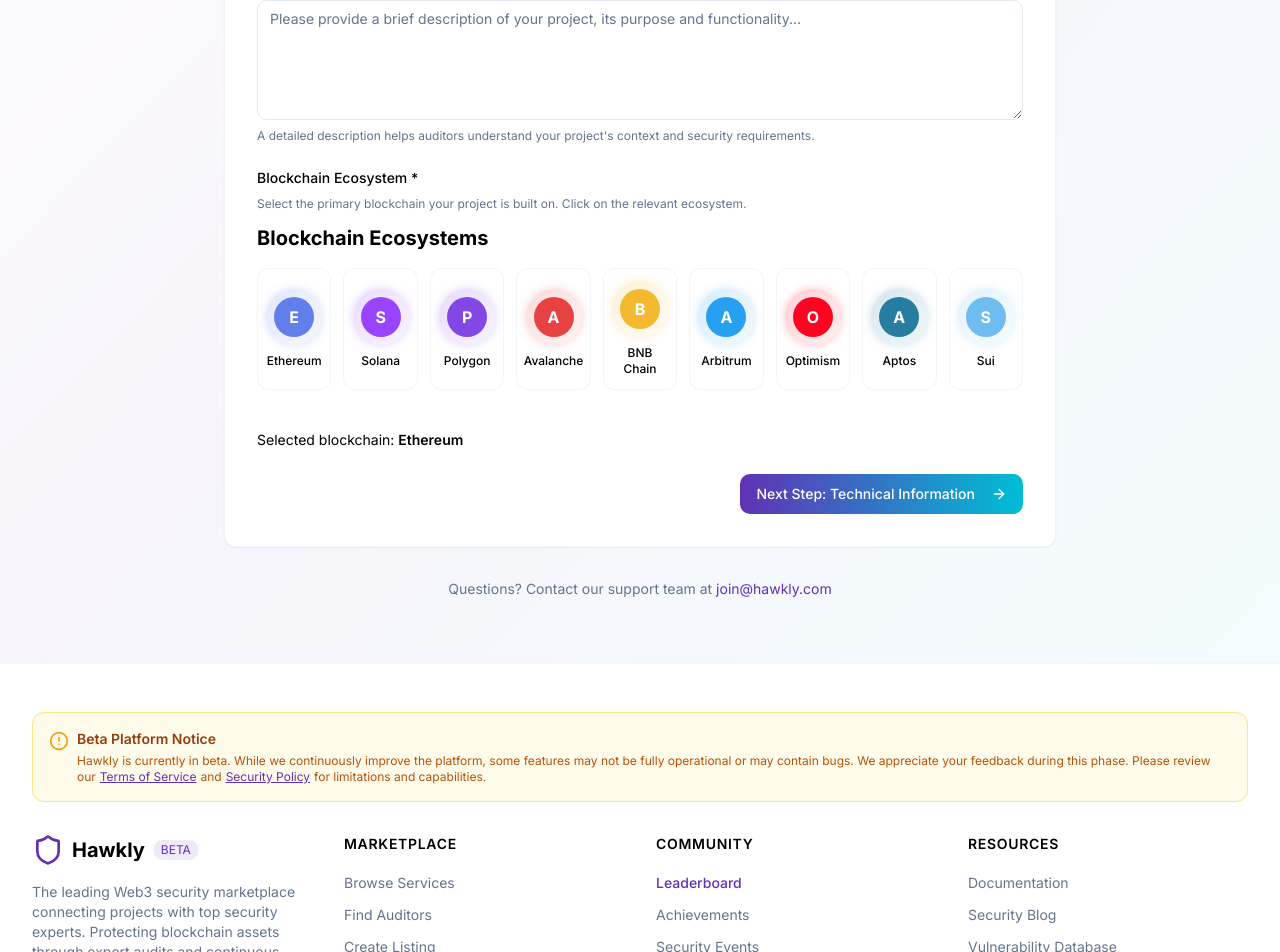
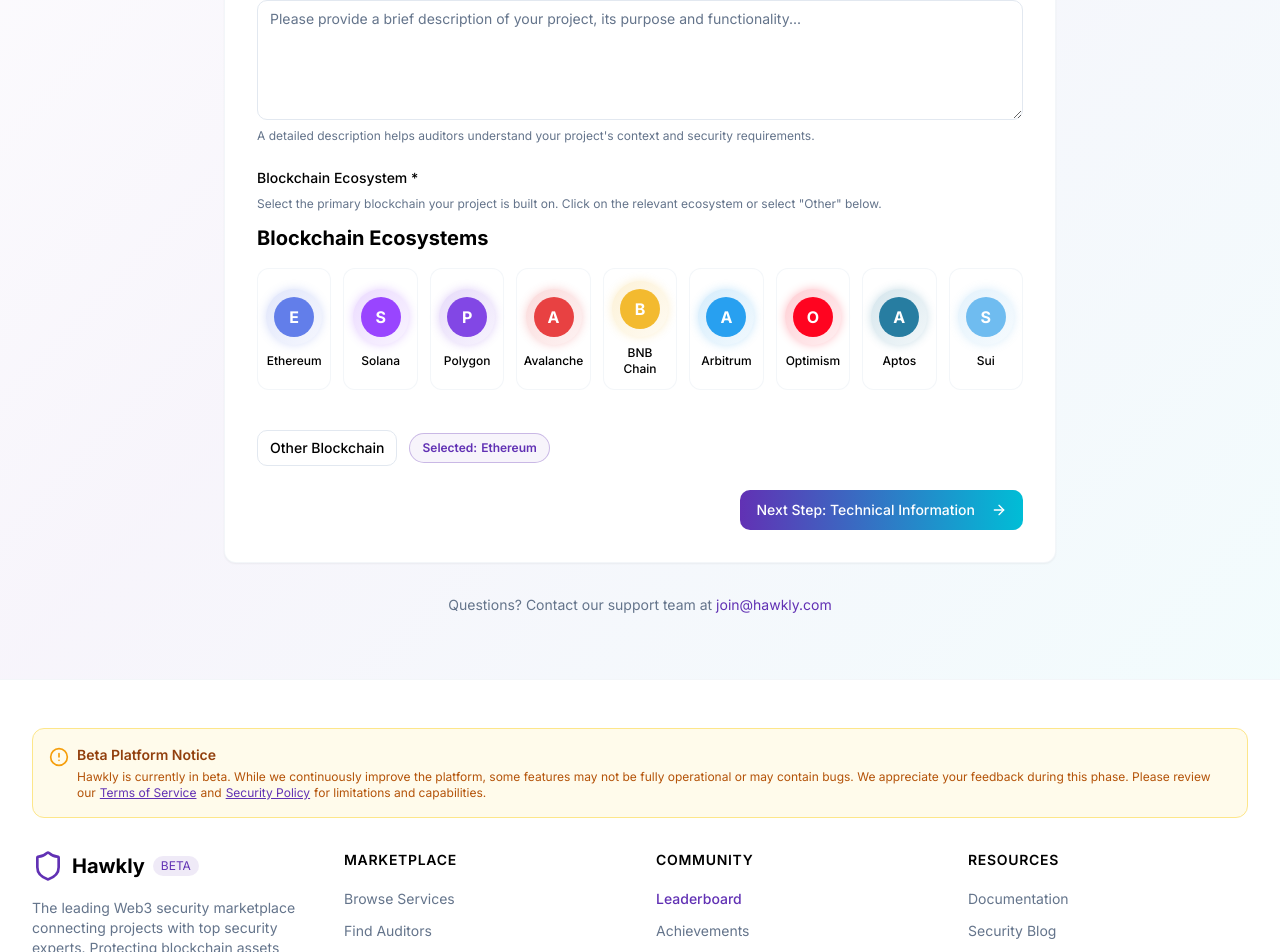
Before and after one commit to wund3run/secure-web3-arena, a React (Vite) app: page /request-audit in a window 1280 px wide. Shown: the part 734-1686 px from the top of the page. Built offline with nearby package versions, Linux system fonts and the light colour scheme.

Commit message:
feat: Add "Other" option for blockchain selection
Allow users to specify a blockchain not listed in the ecosystem options.

```diff
--- a/src/components/audit-request/AuditRequestForm.tsx
+++ b/src/components/audit-request/AuditRequestForm.tsx
@@ -13,6 +13,7 @@ export interface AuditFormData {
   contactEmail: string;
   contactName: string;
   blockchain: string;
+  customBlockchain?: string;
   repositoryUrl: string;
   contractCount: string;
   linesOfCode: string;
@@ -36,6 +37,7 @@ const AuditRequestForm = ({ onSubmitSuccess }: AuditRequestFormProps) => {
     contactEmail: "",
     contactName: "",
     blockchain: "Ethereum",
+    customBlockchain: "",
     repositoryUrl: "",
     contractCount: "",
     linesOfCode: "",
@@ -61,11 +63,24 @@ const AuditRequestForm = ({ onSubmitSuccess }: AuditRequestFormProps) => {
 
   const handleEcosystemClick = (ecosystem: string) => {
     setFormData({ ...formData, blockchain: ecosystem });
-    toast.success(`Selected ${ecosystem} as your blockchain ecosystem`);
+    if (ecosystem !== "Other") {
+      toast.success(`Selected ${ecosystem} as your blockchain ecosystem`);
+    }
   };
 
   const handleSubmit = (e: React.FormEvent) => {
     e.preventDefault();
+
+    // If "Other" is selected, use the custom blockchain name instead
+    const finalData = {
+      ...formData,
+      blockchain: formData.blockchain === "Other" && formData.customBlockchain
+        ? formData.customBlockchain
+        : formData.blockchain
+    };
+
+    console.log("Submitting data:", finalData);
+
     toast.success("Audit request submitted successfully!", {
       description: "Our AI will match you with the perfect auditors for your project.",
     });
--- a/src/components/audit-request/steps/ProjectDetailsStep.tsx
+++ b/src/components/audit-request/steps/ProjectDetailsStep.tsx
@@ -1,5 +1,5 @@
 
-import React from 'react';
+import React, { useState } from 'react';
 import { Button } from "@/components/ui/button";
 import { Input } from "@/components/ui/input";
 import { Textarea } from "@/components/ui/textarea";
@@ -7,6 +7,7 @@ import { Select, SelectContent, SelectItem, SelectTrigger, SelectValue } from "@
 import { ArrowRight, FileText } from "lucide-react";
 import { BlockchainEcosystems } from "@/components/marketplace/sections/BlockchainEcosystems";
 import { AuditFormData } from '../AuditRequestForm';
+import { Badge } from "@/components/ui/badge";
 
 interface ProjectDetailsStepProps {
   formData: AuditFormData;
@@ -25,6 +26,18 @@ const ProjectDetailsStep: React.FC<ProjectDetailsStepProps> = ({
   handleEcosystemClick,
   nextStep
 }) => {
+  const [showCustomBlockchain, setShowCustomBlockchain] = useState(formData.blockchain === "Other");
+
+  const handleBlockchainSelection = (blockchain: string) => {
+    if (blockchain === "Other") {
+      setShowCustomBlockchain(true);
+      handleEcosystemClick("Other");
+    } else {
+      setShowCustomBlockchain(false);
+      handleEcosystemClick(blockchain);
+    }
+  };
+
   return (
     <div className="space-y-6">
       <h2 className="text-xl font-semibold mb-4 flex items-center">
@@ -110,10 +123,11 @@ const ProjectDetailsStep: React.FC<ProjectDetailsStepProps> = ({
         </p>
       </div>
 
+      <div className="space-y-4">
         <div>
           <label className="text-sm font-medium block mb-2">Blockchain Ecosystem *</label>
           <p className="text-xs text-muted-foreground mb-3">
-          Select the primary blockchain your project is built on. Click on the relevant ecosystem.
+            Select the primary blockchain your project is built on. Click on the relevant ecosystem or select "Other" below.
           </p>
 
           {/* Use the BlockchainEcosystems component with custom onClick handler */}
@@ -130,9 +144,39 @@ const ProjectDetailsStep: React.FC<ProjectDetailsStepProps> = ({
                 { name: "Aptos", logoUrl: "/lovable-uploads/fd4d9ea7-6cf1-4fe8-9327-9c7822369207.png", color: "#277DA1" },
                 { name: "Sui", logoUrl: "/lovable-uploads/fd4d9ea7-6cf1-4fe8-9327-9c7822369207.png", color: "#6FBCF0" }
               ]}
+              onEcosystemClick={handleBlockchainSelection}
             />
           </div>
-        <p className="text-sm">Selected blockchain: <span className="font-semibold">{formData.blockchain}</span></p>
+
+          <div className="flex items-center gap-3 mb-4">
+            <Button
+              type="button"
+              variant="outline"
+              size="sm"
+              onClick={() => handleBlockchainSelection("Other")}
+              className={`${formData.blockchain === "Other" ? "bg-primary/10 border-primary" : ""}`}
+            >
+              Other Blockchain
+            </Button>
+
+            <Badge variant="outline" className="bg-primary/5 border-primary/30 text-primary px-3 py-1.5">
+              Selected: <span className="font-semibold ml-1">{formData.blockchain}</span>
+            </Badge>
+          </div>
+
+          {showCustomBlockchain && (
+            <div className="mt-2">
+              <Input
+                id="customBlockchain"
+                name="customBlockchain"
+                placeholder="Enter blockchain name"
+                value={formData.customBlockchain || ""}
+                onChange={handleChange}
+                className="max-w-xs"
+              />
+            </div>
+          )}
+        </div>
       </div>
 
       <div className="flex justify-end mt-8">
--- a/src/components/audit-request/steps/ReviewStep.tsx
+++ b/src/components/audit-request/steps/ReviewStep.tsx
@@ -18,6 +18,14 @@ const ReviewStep: React.FC<ReviewStepProps> = ({
     if (value === "" || value === undefined) return "Not provided";
     if (typeof value === "boolean") return value ? "Yes" : "No";
     return value;
+  };
+
+  // Format blockchain value to show custom blockchain if "Other" is selected
+  const formatBlockchain = () => {
+    if (formData.blockchain === "Other" && formData.customBlockchain) {
+      return formData.customBlockchain;
+    }
+    return formData.blockchain;
   };
 
   return (
@@ -45,7 +53,7 @@ const ReviewStep: React.FC<ReviewStepProps> = ({
               </TableRow>
               <TableRow>
                 <TableCell className="font-medium">Blockchain</TableCell>
-                <TableCell>{formatValue('blockchain', formData.blockchain)}</TableCell>
+                <TableCell>{formatBlockchain()}</TableCell>
               </TableRow>
               <TableRow>
                 <TableCell className="font-medium">Project Description</TableCell>
--- a/src/components/ui/badge.tsx
+++ b/src/components/ui/badge.tsx
@@ -15,8 +15,12 @@ const badgeVariants = cva(
           "border-transparent bg-secondary text-secondary-foreground hover:bg-secondary/80",
         destructive:
           "border-transparent bg-destructive text-destructive-foreground hover:bg-destructive/80",
-        outline: "text-foreground",
-        success: "border-transparent bg-emerald-500 text-white hover:bg-emerald-500/80",
+        outline:
+          "text-foreground",
+        success:
+          "border-transparent bg-green-100 text-green-800 hover:bg-green-200/80",
+        warning:
+          "border-transparent bg-amber-100 text-amber-800 hover:bg-amber-200/80",
       },
     },
     defaultVariants: {
```
Lines whose indentation alone changed are shown as unchanged.
